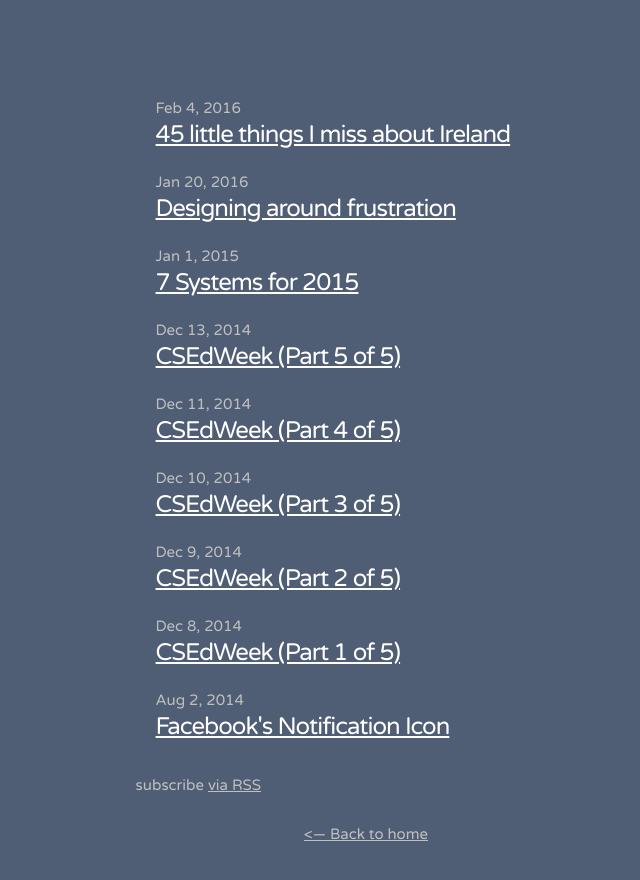
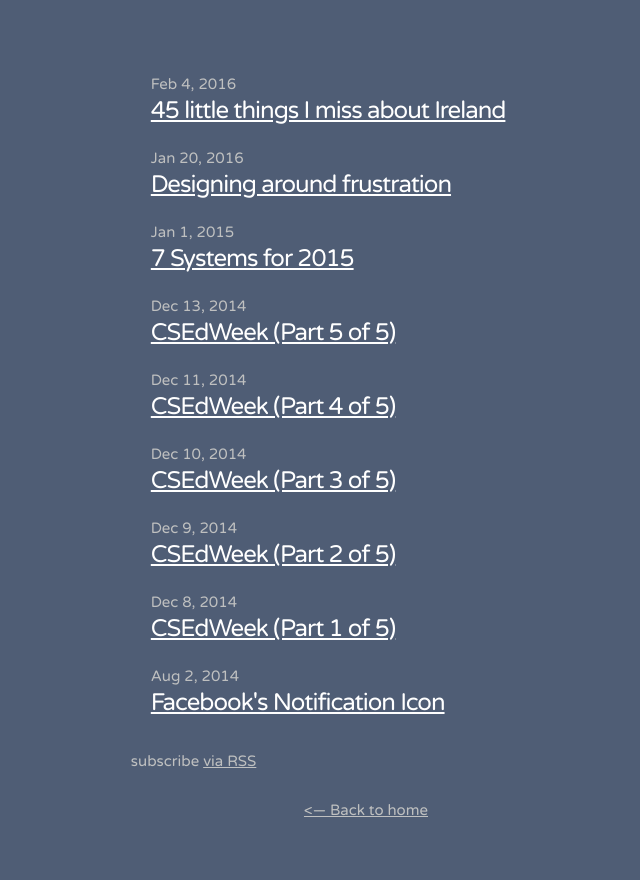
Before and after one commit to pbmarcano/pbmarcano.github.io, a Jekyll site: the page built from essays.html, in a window 1280 px wide. Shown: the top 880 px of the page, without its empty margins (274-914 px from the left). Built offline with Jekyll 4.4.1, drawn with Linux system fonts in a browser that asks for light colours.

Commit message:
fixed width & profile

```diff
--- a/_layouts/default.html
+++ b/_layouts/default.html
@@ -6,11 +6,12 @@
   <body>
     <div class="container">
       <div class="row">
-        <div class="three columns" style="margin-top: 15%">
-          <!-- <a href="/"><img class="grav" src="http://www.gravatar.com/avatar/b4ad1fa069936c9b1b931dccd23867fa?s=96"/></a>
-          <h6 style="text-align: center">"Working"</h6> -->
+        <div class="two columns" style="margin-top: 15%">
+          {% if page.title == nil %}
+            <img class="grav" src="http://www.gravatar.com/avatar/b4ad1fa069936c9b1b931dccd23867fa?s=160"/>
+          {% endif %}
         </div>
-        <div class="six columns" style="margin-top: 10%">
+        <div class="eight columns" style="margin-top: 10%">
           {{ content }}
 
           {% if page.layout == 'post' %}
@@ -20,7 +21,7 @@
           {% else %}
           {% endif %}
         </div>
-        <div class="three columns">
+        <div class="two columns">
           <!-- The void if it is ever needed -->
         </div>
       </div>
--- a/css/skeleton.css
+++ b/css/skeleton.css
@@ -31,7 +31,7 @@
 .container {
   position: relative;
   width: 100%;
-  max-width: 960px;
+  max-width: 720px;
   margin: 0 auto;
   padding: 0 20px;
   box-sizing: border-box; }
```
